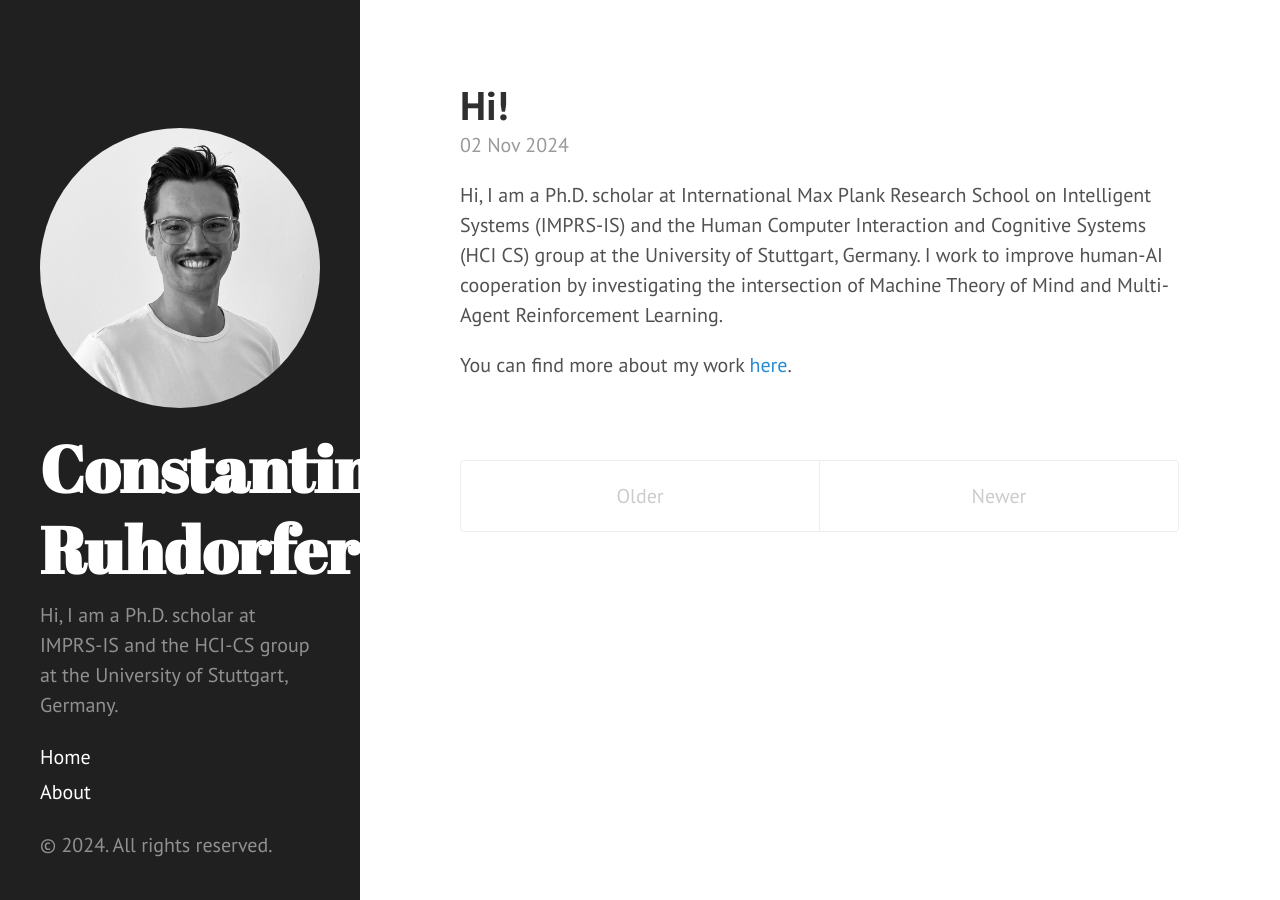
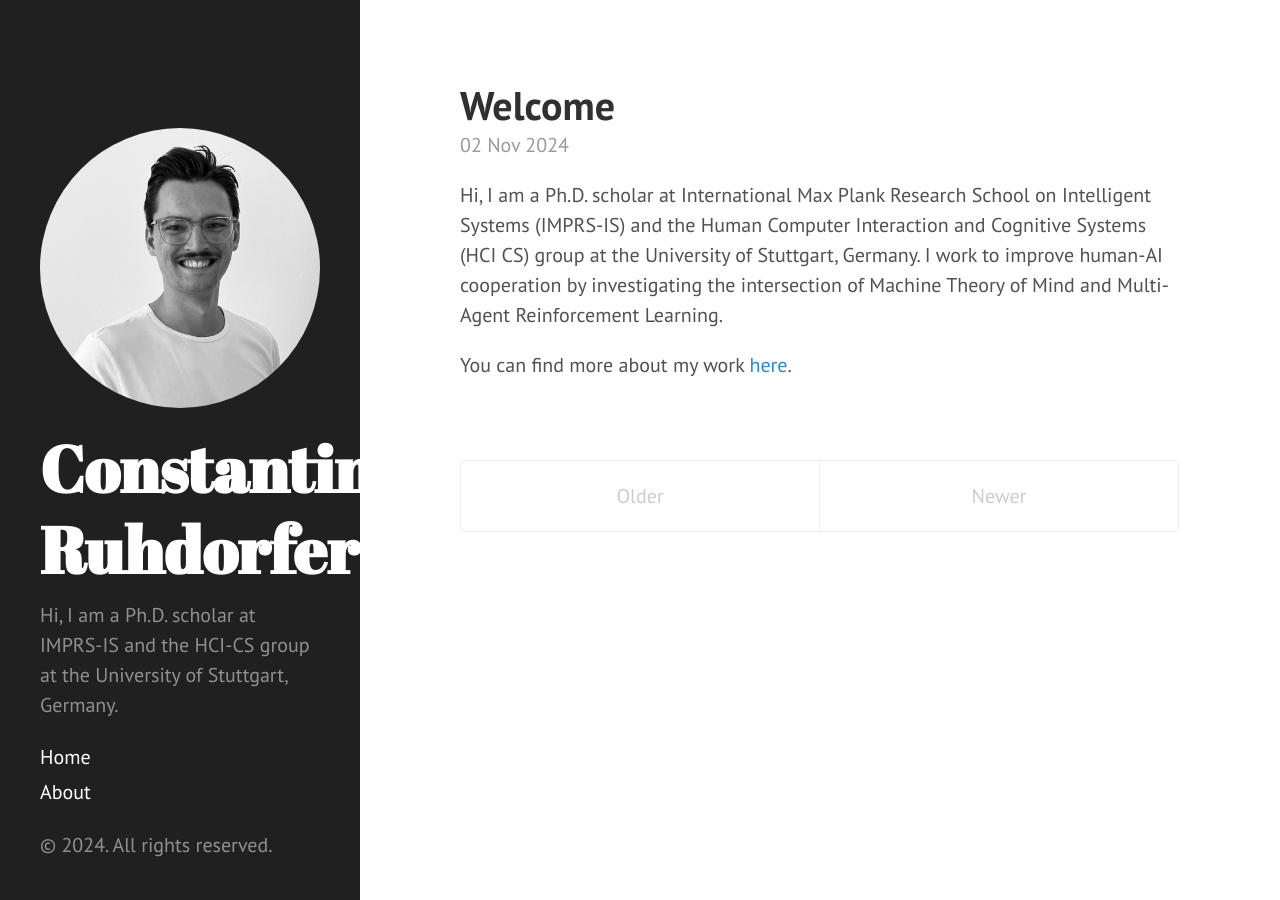
Before and after one commit to ConstantinRuhdorfer/constantinruhdorfer.github.io, a Jekyll site: the page built from index.html, in a window 1280 px wide. Built offline with Jekyll 4.4.1, drawn with Linux system fonts in a browser that asks for light colours; the list of posts is cut into pages by our own code.

Commit message:
Post layout

```diff
--- a/_posts/2024-11-02-hi.md
+++ b/_posts/2024-11-02-hi.md
@@ -1,8 +1,9 @@
 ---
-layout: title
-title: Hi!
+layout: post
+title: Welcome
 ---
 
-Hi, I am a Ph.D. scholar at International Max Plank Research School on Intelligent Systems (IMPRS-IS) and the Human Computer Interaction and Cognitive Systems (HCI CS) group at the University of Stuttgart, Germany. I work to improve human-AI cooperation by investigating the intersection of Machine Theory of Mind and Multi-Agent Reinforcement Learning.
+Hi, I am a Ph.D. scholar at International Max Plank Research School on Intelligent Systems (IMPRS-IS) and the Human Computer Interaction and Cognitive Systems (HCI CS) group at the University of Stuttgart, Germany.
+I work to improve human-AI cooperation by investigating the intersection of Machine Theory of Mind and Multi-Agent Reinforcement Learning.
 
 You can find more about my work [here](https://www.perceptualui.org/people/ruhdorfer/).
```
